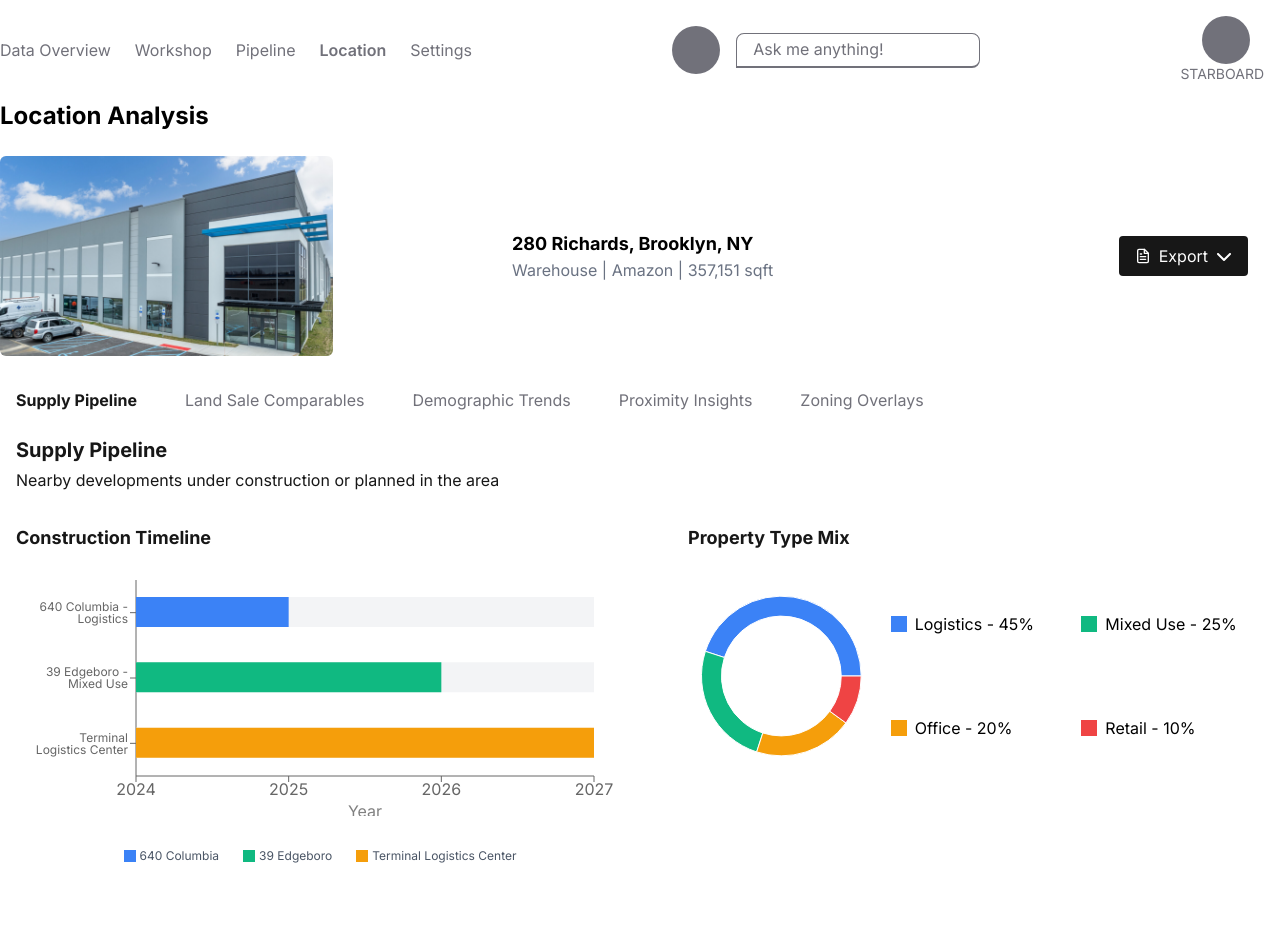
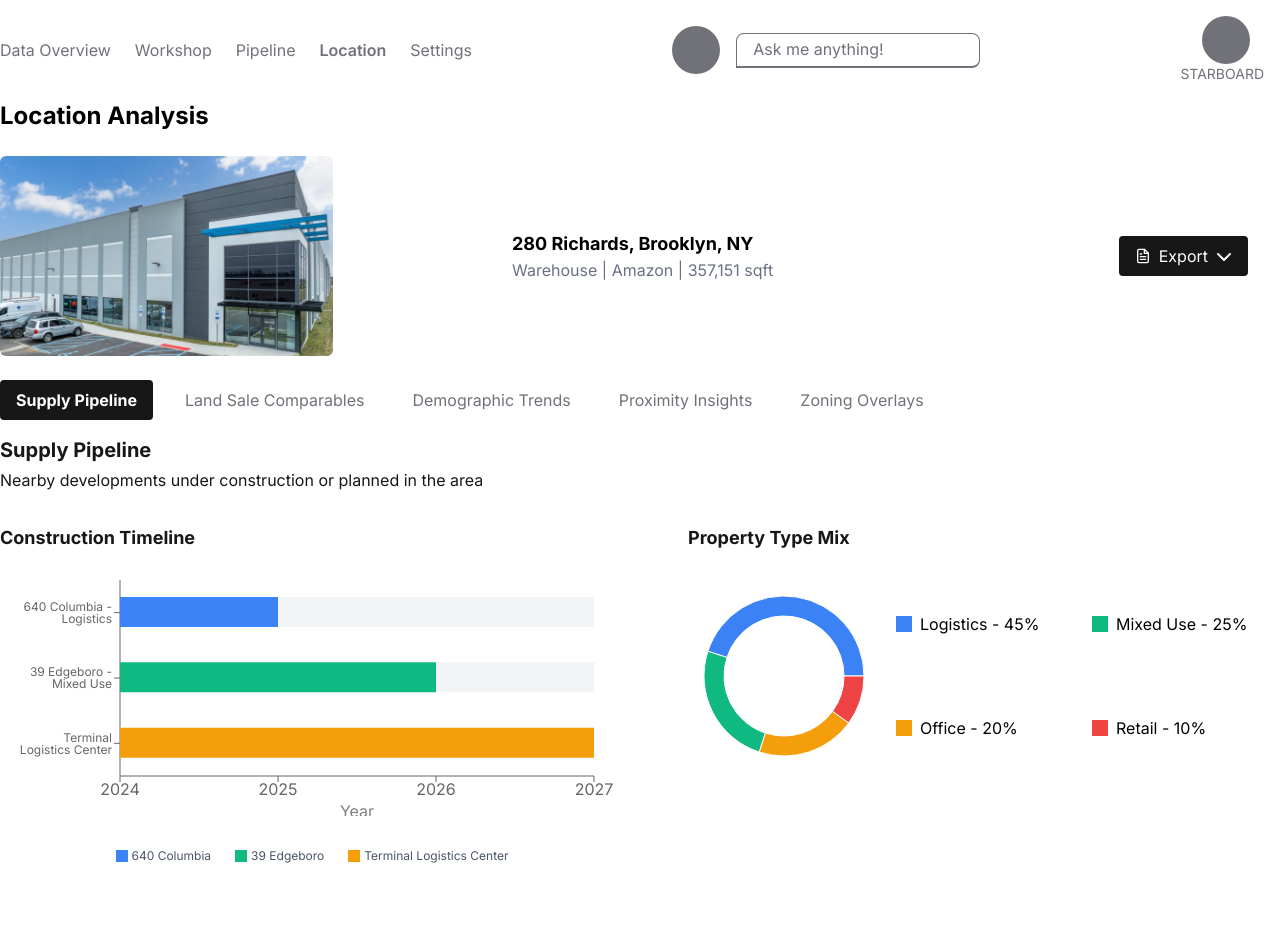
Before and after one commit to kipkoechke/location-analysis-tab, a Next.js app: page /location in a window 1280 px wide. Shown: the top 932 px of the page. Built offline with nearby package versions, Linux system fonts and the light colour scheme.

Commit message:
Chore: add background color to the active tab

```diff
--- a/src/components/supply_pipeline/SupplyPipeline.tsx
+++ b/src/components/supply_pipeline/SupplyPipeline.tsx
@@ -10,7 +10,7 @@ export default function SupplyPipeline() {
   return (
     <div className="min-h-screen">
       {/* Supply Pipeline Section */}
-      <section className="container mx-auto px-4 space-y-8">
+      <section className="container mx-auto space-y-8">
         {/* Header */}
         <SupplyPipelineHeader />
 
--- a/src/components/tabs/Tabs.tsx
+++ b/src/components/tabs/Tabs.tsx
@@ -87,7 +87,7 @@ export function TabsTrigger({ value, children, className }: TabsTriggerProps) {
       className={clsx(
         "tabs-trigger px-4 py-2 rounded",
         activeValue === value
-          ? "text-primary font-bold"
+          ? "text-secondary font-bold bg-primary"
           : "text-tertiary hover:text-primary hover:cursor-pointer",
         className
       )}
```
